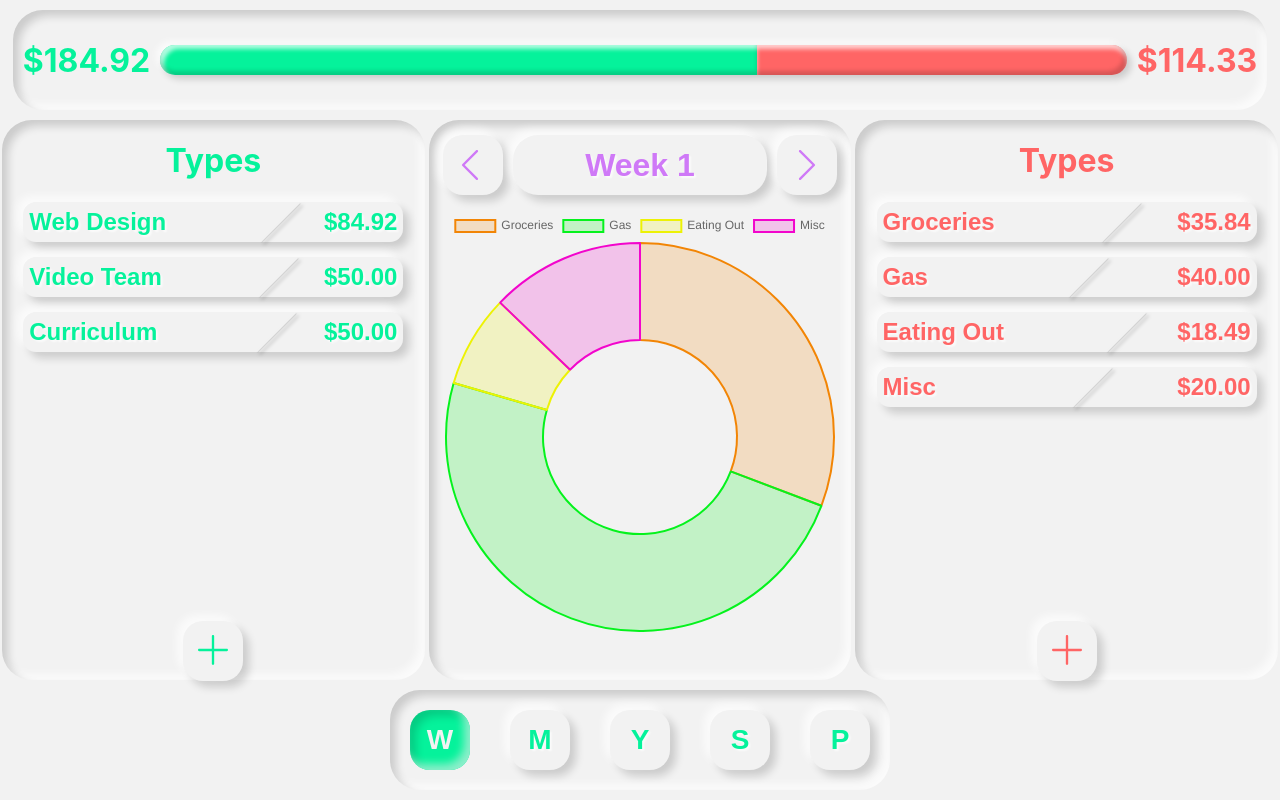
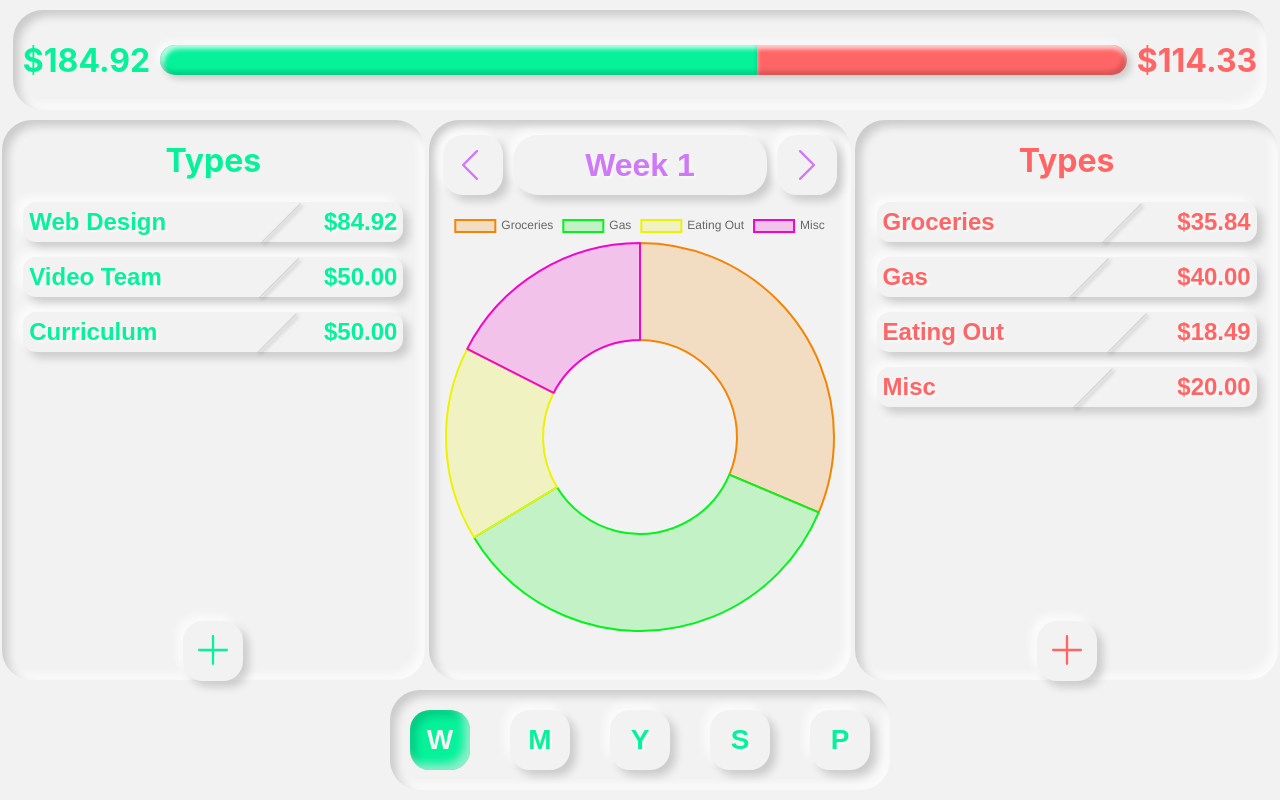
Before and after one commit to Figure-Finance/figure, a React (Create React App) app in the folder frontend/: page / in a window 1280 px wide. Built offline with nearby package versions, Linux system fonts and the light colour scheme; no server answers.

Commit message:
[update] get types and amounts from props

```diff
--- a/frontend/src/components/ChartSummary/PieChart/PieChart.js
+++ b/frontend/src/components/ChartSummary/PieChart/PieChart.js
@@ -1,18 +1,13 @@
 import React from 'react'
+import PropTypes from 'prop-types'
 import { Doughnut } from 'react-chartjs-2'
 
-const PieChart = props => {
-  return (
+const PieChart = props => (
   <Doughnut
     data={{
-        labels: [
-          'Groceries',
-          'Gas',
-          'Eating Out',
-          'Misc'
-        ],
+      labels: [...props.types],
       datasets: [{
-          data: [12, 19, 3, 5],
+        data: [...props.amounts],
         backgroundColor: [
           'rgba(242, 133, 5, 0.2)',
           'rgba(5, 242, 29, 0.2)',
@@ -31,6 +26,10 @@ const PieChart = props => {
     height={550}
     width={550} />
 )
+
+PieChart.propTypes = {
+  types: PropTypes.arrayOf(PropTypes.string).isRequired,
+  amounts: PropTypes.arrayOf(PropTypes.number).isRequired
 }
 
 export default PieChart
```
Lines whose indentation alone changed are shown as unchanged.
